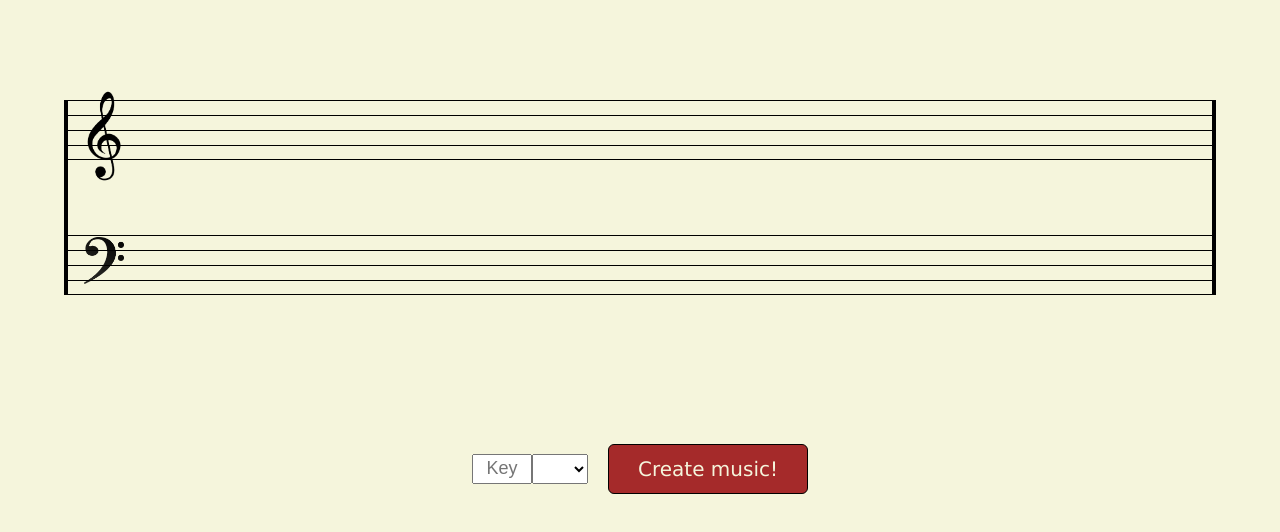
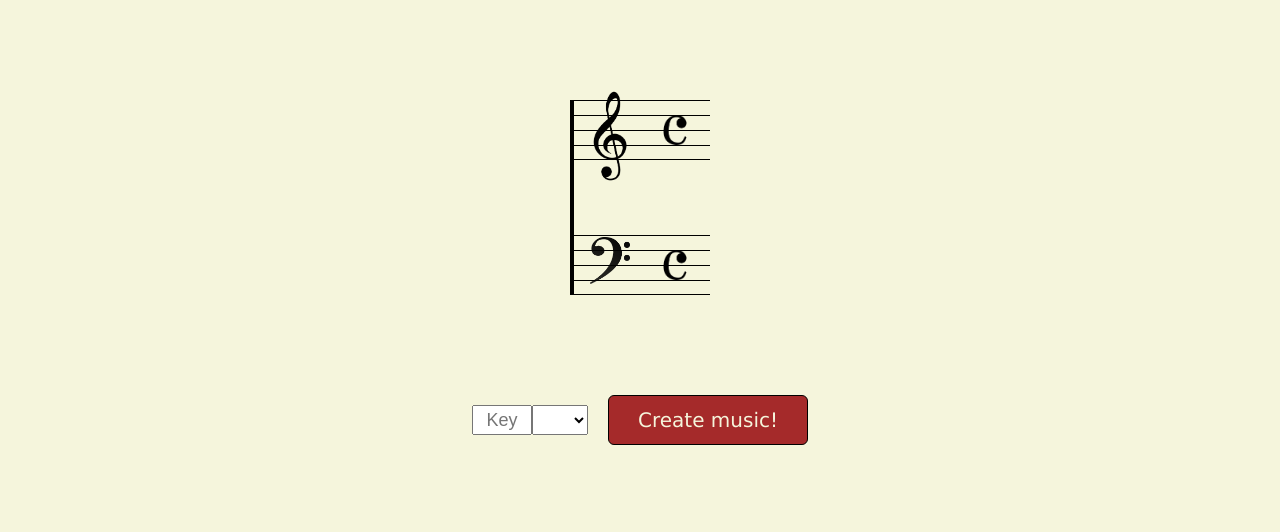
Before and after one commit to hfeng20/MachineMusician, a Next.js app: page / in a window 1280 px wide. Shown: the top 532 px of the page. Built offline with nearby package versions, Linux system fonts and the light colour scheme.

Commit message:
tentative melody line using closest distance

```diff
--- a/src/Chord/Chord.module.css
+++ b/src/Chord/Chord.module.css
@@ -1,4 +1,5 @@
 .chordContainer {
     display: flex;
     flex-direction: column;
+    height: 0px;
 }
--- a/src/MachineMusician/MachineMusician.module.css
+++ b/src/MachineMusician/MachineMusician.module.css
@@ -1,5 +1,4 @@
 .container {
-    margin-top: 100px;
     display: flex;
     flex-direction: column;
     justify-content: center;
@@ -44,6 +43,7 @@
 }
 
 .inputContainer {
+    margin-top: 100px;
     display: flex;
 }
 
--- a/src/MachineMusician/MachineMusician.tsx
+++ b/src/MachineMusician/MachineMusician.tsx
@@ -2,10 +2,11 @@ import React, { useEffect, useState } from "react";
 import Note from "../Note";
 import Chord from "../Chord";
 import Styles from './MachineMusician.module.css'
-import { CHORD_STACKS, SEVENTH_CHORD_STACKS } from "../Chord/Chord";
+import { CHORD_STACKS, getChordNotes, SEVENTH_CHORD_STACKS } from "../Chord/Chord";
 import { LETTERS } from "../Note/Note";
 import StaffHeader from "../StaffHeader/StaffHeader";
-import MeasureLine from "../MeasureLine/MeasureLine";
+import Measure from "../Measure/Measure";
+import Staff from "../Staff/Staff";
 
 export const MAJOR_SCALE_FORM = [2, 2, 1, 2, 2, 2]
 
@@ -57,8 +58,10 @@ const MachineMusician: React.FC = () => {
     const [timeSig, setTimeSig] = useState(4)
     const [quality, setQuality] = useState('')
     const [chordProgression, setChordProgression] = useState<any[]>()
-    const [chords, setChords] = useState<any[]>()
-    const [shouldGenerateChordProgression, setShouldGenerateChordProgression] = useState(false)
+    const [melody, setMelody] = useState<any[]>()
+    const [melodyElements, setMelodyElements] = useState<any[]>([])
+    const [chords, setChords] = useState<any[]>([])
+    const [shouldGenerate, setShouldGenerate] = useState(false)
 
     useEffect(() => {
         if (key === '' || quality === '') {
@@ -94,40 +97,82 @@ const MachineMusician: React.FC = () => {
                 })
             })
         }
-        console.log(newScale)
         setScale(newScale)
     }, [quality, key])
 
     useEffect(() => {
-        if (!shouldGenerateChordProgression || (scale.length < 1 || key === '') || quality === '') {
-
+        if (!shouldGenerate || (scale.length < 1 || key === '') || quality === '') {
             return
         }
         setChordProgression(generateChordProgression())
-        setShouldGenerateChordProgression(false)
-    }, [shouldGenerateChordProgression])
+        setShouldGenerate(false)
+    }, [shouldGenerate])
 
     useEffect(() => {
-        let newChords: any[] = []
         if (!chordProgression) return
         let currentIndex = 0
-        chordProgression.forEach((chord) => {
-            if (currentIndex % 4 === 0 && currentIndex !== 0) {
-                newChords.push((<MeasureLine />))
-            }
-            newChords.push([(<Chord
+        const newChords = chordProgression.map((chord) => {
+            currentIndex = currentIndex + 1
+            return (<Chord
                 root={scale[chord.value]}
                 rootOctave={LETTERS.indexOf(scale[chord.value].substring(0, 1)) >= LETTERS.indexOf('F') ? 2 : 3}
-                rootDuration={(chord.value === 0 && currentIndex === chordProgression.length - 1) ? 1 : 1 / 4}
+                rootDuration={(chord.value === 0 && currentIndex === chordProgression.length) ? 1 : 1 / 4}
                 rootVolume={1}
                 quality={chord.quality}
                 structure={'5'}
-            />)])
-            currentIndex = currentIndex + 1
+            />)
         })
         setNumMeasures(Math.ceil(newChords.length / timeSig))
         setChords(newChords)
+        setMelody(generateMelody())
     }, [chordProgression])
+
+    useEffect(() => {
+        if (!melody) return
+        let currentIndex = 0
+        const newMelody = melody.map((note) => {
+            currentIndex = currentIndex + 1
+            console.log(note[0].root)
+            return (<Note
+                note={note[0].root}
+                octave={note[0].octave}
+                duration={note[0].duration}
+            />)
+        })
+        setMelodyElements(newMelody)
+    }, [melody])
+
+    const generateMelody = (): any[] => {
+        let newMelody: any[] = []
+        if (!chordProgression || chordProgression.length < 1) {
+            return []
+        }
+        chordProgression.map((chord, index) => {
+            if (index === 0) {
+                newMelody = [...newMelody, [{ root: scale[chord.value], octave: 5, duration: 1 / 4 }]]
+                return
+            } if (index === chordProgression.length - 1) {
+                newMelody = [...newMelody, [{ root: scale[chord.value], octave: 5, duration: 1 / 4 }]]
+                return
+            }
+            const previousNote = newMelody[newMelody.length - 1][newMelody[newMelody.length - 1].length - 1]
+            const curIndex = LETTERS.indexOf(previousNote.root.substring(0, 1))
+            const possibleNotes = getChordNotes(scale[chord.value], previousNote.octave, 1 / 8, 1, chord.quality, '').map((note) => {
+                return note.note
+            })
+            let minDistance = 12
+            let minDistanceNote = { root: 'Z', octave: 5, duration: 1 / 4 }
+            possibleNotes.forEach((note) => {
+                if (Math.abs(LETTERS.indexOf(note.substring(0, 1)) - curIndex) < minDistance) {
+                    minDistance = LETTERS.indexOf(note.substring(0, 1)) - curIndex
+                    minDistanceNote = { root: note, octave: previousNote.octave, duration: 1 / 4 }
+                }
+            })
+            newMelody = [...newMelody, [minDistanceNote]]
+        })
+        console.log(newMelody)
+        return newMelody
+    }
 
     const generateChordProgression = (): number[] => {
         let progression: any[]
@@ -172,30 +217,9 @@ const MachineMusician: React.FC = () => {
         }
         return progression
     }
-
     return (
         <div className={Styles.container}>
-            <div className={Styles.staff}>
-                <div className={Styles.staffLine} />
-                <div className={Styles.staffLine} />
-                <div className={Styles.staffLine} />
-                <div className={Styles.staffLineLast} />
-
-                <div className={Styles.centerSpace} />
-                <div className={Styles.centerSpace} />
-                <div className={Styles.centerSpace} />
-                <div className={Styles.centerSpace} />
-                <div className={Styles.centerSpace} />
-
-                <div className={Styles.staffLine} />
-                <div className={Styles.staffLine} />
-                <div className={Styles.staffLine} />
-                <div className={Styles.staffLineLast} />
-                <div className={Styles.chordsContainer}>
-                    <StaffHeader />
-                    {chords}
-                </div>
-            </div>
+            <Staff melody={melodyElements} chords={chords} />
             <div className={Styles.inputContainer}>
                 <input
                     className={Styles.input}
@@ -215,7 +239,7 @@ const MachineMusician: React.FC = () => {
                 <button
                     className={Styles.button}
                     onClick={() => {
-                        setShouldGenerateChordProgression(true)
+                        setShouldGenerate(true)
                     }}
                 > Create music! </button>
             </div>
--- /dev/null
+++ b/src/Measure/Measure.tsx
@@ -0,0 +1,48 @@
+import React from "react"
+import Note from "../Note"
+import Styles from './Measure.module.css'
+
+interface MeasureProps {
+    melody: any[]
+    chords: any[]
+    first?: boolean
+    last?: boolean
+}
+
+const Measure: React.FC<MeasureProps> = (props) => {
+    const { melody, chords, first, last } = props
+    const style = first ? Styles.first : last ? Styles.last : ''
+    return (
+        <div>
+            <div className={`${Styles.staff}`}>
+                <div className={`${Styles.staffLine} ${style}`} />
+                <div className={`${Styles.staffLine} ${style}`} />
+                <div className={`${Styles.staffLine} ${style}`} />
+                <div className={`${Styles.staffLineLast} ${style}`} />
+
+                <div className={`${Styles.centerSpace} ${style}`} />
+                <div className={`${Styles.centerSpace} ${style}`} />
+                <div className={`${Styles.centerSpace} ${style}`} />
+                <div className={`${Styles.centerSpace} ${style}`} />
+                <div className={`${Styles.centerSpace} ${style}`} />
+
+                <div className={`${Styles.staffLine} ${style}`} />
+                <div className={`${Styles.staffLine} ${style}`} />
+                <div className={`${Styles.staffLine} ${style}`} />
+                <div className={`${Styles.staffLineLast} ${style}`} />
+            </div>
+            <div className={Styles.notesContainer}>
+                <div className={Styles.chordsContainer}>
+                    {chords}
+                </div>
+                <div className={Styles.melodyContainer} >
+                    {melody}
+                    {/* <Note note='A' octave={5} duration={1 / 4} />
+                    <Note note='B' octave={5} duration={1 / 4} /> */}
+                </div>
+            </div>
+        </div >
+    )
+}
+
+export default Measure
--- /dev/null
+++ b/src/Staff/Staff.module.css
@@ -0,0 +1,11 @@
+.container {
+    display: flex;
+    flex-wrap:wrap;
+    margin-left: 20px;
+    margin-right: 20px;
+    justify-content: center;
+}
+
+.container>* {
+    margin-top: 100px;
+}
--- /dev/null
+++ b/src/Staff/Staff.tsx
@@ -0,0 +1,36 @@
+import React from "react";
+import Styles from './Staff.module.css'
+import StaffHeader from "../StaffHeader/StaffHeader";
+import Measure from "../Measure/Measure";
+
+interface StaffProps {
+    melody: any[]
+    chords: any[]
+    key?: string
+    timeSignature?: string
+}
+
+const Staff: React.FC<StaffProps> = (props) => {
+    const { melody, chords, key, timeSignature } = props
+    // if (melody.length !== chords.length && melody !== undefined && chords !== undefined) return (<div>Something went wrong!</div>)
+    let curChords: any[] = []
+    let curMelody: any[] = []
+    let measures: any[] = []
+    chords.map((chord, index) => {
+        curChords = [...curChords, chord]
+        curMelody = [...curMelody, melody[index]]
+        if ((index + 1) % 4 === 0 || index === chords.length - 1) {
+            measures = [...measures, (<Measure melody={curMelody} chords={curChords} first={index === 3} last={index === chords.length - 1} />)]
+            curChords = []
+            curMelody = []
+        }
+    })
+    return (
+        <div className={Styles.container}>
+            <StaffHeader key={key} timeSignature={timeSignature} />
+            {measures}
+        </div>
+    )
+}
+
+export default Staff
--- a/src/StaffHeader/StaffHeader.module.css
+++ b/src/StaffHeader/StaffHeader.module.css
@@ -1,6 +1,12 @@
 .container {
+    height: 0;
     display: flex;
     flex-direction: column;
+}
+
+.superContainer {
+    display: flex;
+    flex-direction: row;
 }
 
 .trebleImg {
@@ -14,3 +20,42 @@
     width: 40px;
     translate: 10px -160px;
 }
+
+.trebleTimeSig {
+    width: 30px;
+    translate: 0 -180px;
+    margin-right: 20px;
+    margin-left: 20px;
+}
+
+.bassTimeSig {
+    width: 30px;
+    translate: 0 -75px;
+    margin-right: 20px;
+    margin-left: 20px;
+}
+
+.staff {
+     min-width: 10px;
+}
+
+.staffLine {
+    height: 15px;
+    border: 1.5px solid black;
+    border-left: 4px solid black;
+    border-bottom: none;
+    border-right: none;
+}
+
+.staffLineLast {
+    height: 15px;
+    border: 1.5px solid black;
+    border-right: none;
+    border-left: 4px solid black;
+}
+
+.centerSpace {
+    height: 15px;
+    border-right: none;
+    border-left: 4px solid black;
+}
--- a/src/StaffHeader/StaffHeader.tsx
+++ b/src/StaffHeader/StaffHeader.tsx
@@ -9,9 +9,32 @@ interface StaffHeaderProps {
 const StaffHeader: React.FC<StaffHeaderProps> = (props) => {
     const { key, timeSignature } = props
     return (
-        <div className={Styles.container}>
-            <img className={Styles.trebleImg} src={'trebleclef.png'} />
-            <img className={Styles.bassImg} src={'bassclef.png'} />
+        <div className={Styles.staff}>
+            <div className={Styles.staffLine} />
+            <div className={Styles.staffLine} />
+            <div className={Styles.staffLine} />
+            <div className={Styles.staffLineLast} />
+
+            <div className={Styles.centerSpace} />
+            <div className={Styles.centerSpace} />
+            <div className={Styles.centerSpace} />
+            <div className={Styles.centerSpace} />
+            <div className={Styles.centerSpace} />
+
+            <div className={Styles.staffLine} />
+            <div className={Styles.staffLine} />
+            <div className={Styles.staffLine} />
+            <div className={Styles.staffLineLast} />
+            <div className={Styles.superContainer}>
+                <div className={Styles.container}>
+                    <img className={Styles.trebleImg} src={'trebleclef.png'} />
+                    <img className={Styles.bassImg} src={'bassclef.png'} />
+                </div>
+                <div className={Styles.container}>
+                    <img className={Styles.trebleTimeSig} src={'timesig.png'} />
+                    <img className={Styles.bassTimeSig} src={'timesig.png'} />
+                </div>
+            </div>
         </div>
     )
 }
```
Also changed, not shown: src/Measure/Measure.module.css (added, +41 -0 lines), public/timesig.png (added).
